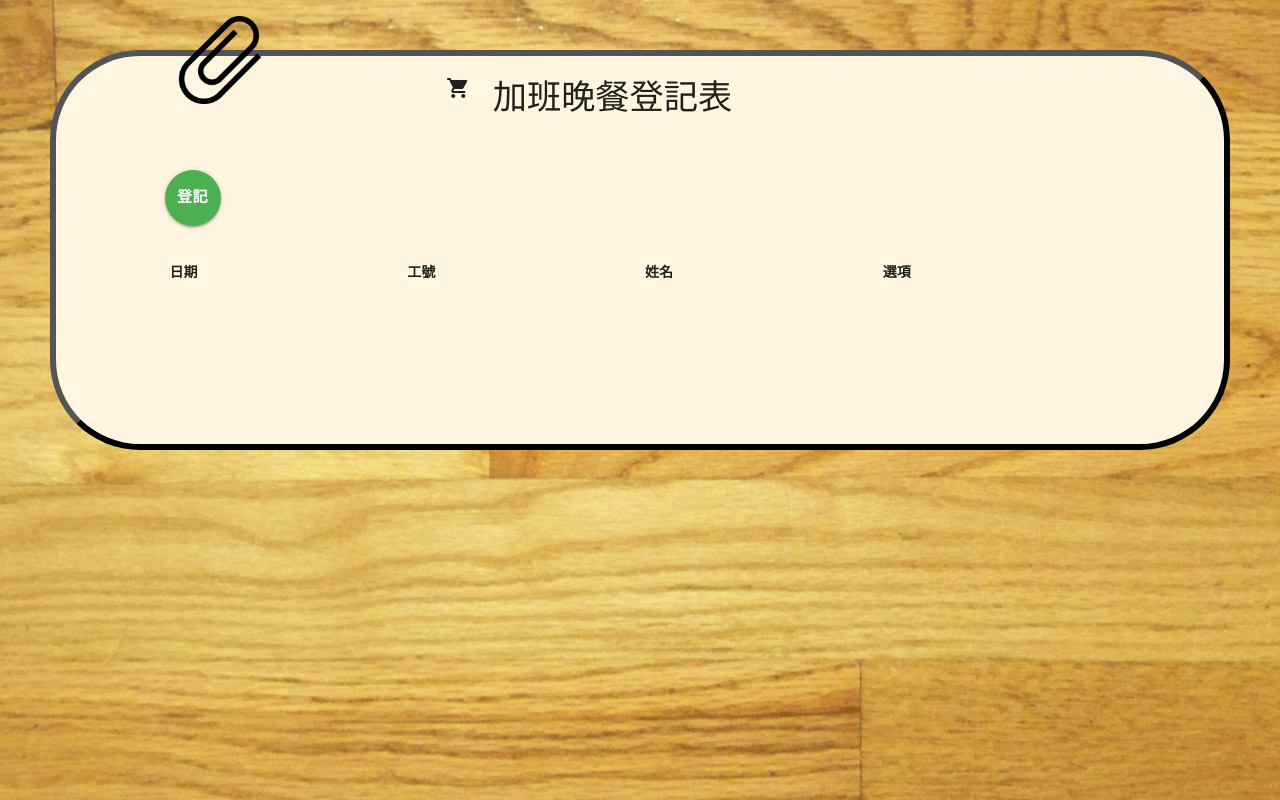
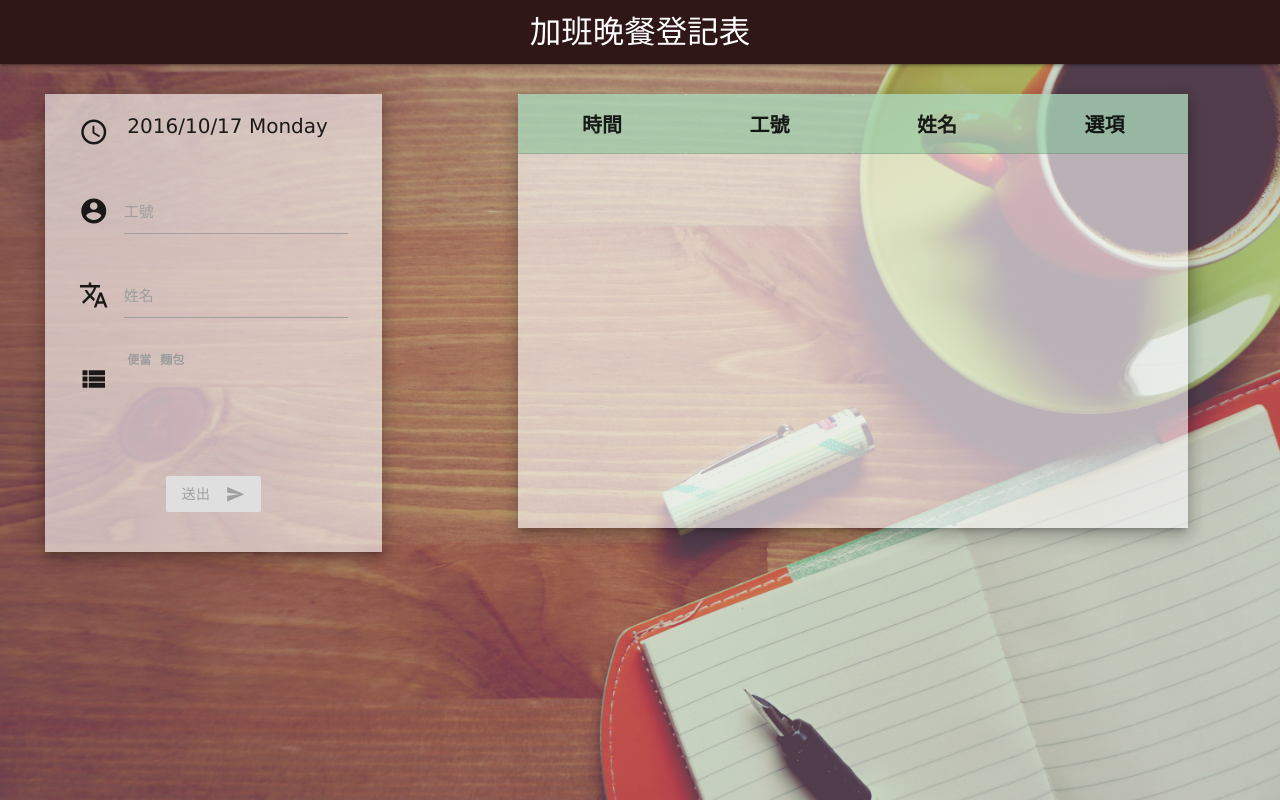
Before and after one commit to jason-4-github/dinnerformwebsite, a Node server app: page / in a window 1280 px wide. Run offline with Node 20, Linux system fonts and the light colour scheme; lists and menus that the app fills with data are empty; some libraries are stand-ins or nearby versions.

Commit message:
style: update UI

```diff
--- a/public/javascripts/normaljs.js
+++ b/public/javascripts/normaljs.js
@@ -2,18 +2,30 @@ $(document).ready(begin);
 
 function begin(){
 
-  var $window = $(window);
+  var hei = $('.formStyle').css("height");
+  $('.tabContent').css("height",hei);
 
-  $('#formDiv').css("display","none");
-  $('#backBtnDiv').css("display","none");
+
+  function hideInSmall(){
+    if( $(window).width() < 762 ){
+      $('.contain').addClass("hide");
+      /*$('.formStyle').removeClass("m4 l4");
+      $('.formStyle').addClass("m12 l12");
+      $('#detailDiv').removeClass("m8 l8");
+      $('#detailDiv').addClass("m12 l12");*/
+    }else{
+      $('.contain').removeClass("hide");
+    }
+  }
+
+  //$(window).resize(hideInSmall);
+  //hideInSmall();
 
   //show Weekend
-  var dayTrans = ["一","二","三","四","五","六","七"];
-
   $('#timeContent').html(moment().get('year')
     + "/" + (moment().get('month')+1)
     + "/" + moment().get('date')
-    +  "<br>星期"  + dayTrans[moment().day()-1]
+    + " " + moment().format('dddd')
   );
 
   //showData - changeDiv - inputData - showData
@@ -24,7 +36,6 @@ function begin(){
       $('#modal2').openModal();
     }else{
       passValue();
-      openClose(0);
       $('#tbodyContent').html("");
       getValue();
     }
@@ -32,7 +43,7 @@ function begin(){
   });
 
   //Opening Hours
-  if( moment().hours() < 16  && moment().hours() > 8 ){
+  if( moment().hours() < 15  && moment().hours() > 8 ){
     $("#sendBtn").removeClass("disable");
   }else if( moment().hours() == 8 && moment().minutes() >= 30 ){
     $("#sendBtn").removeClass("disable");
@@ -41,48 +52,6 @@ function begin(){
     $("#sendBtn").attr("disabled","disabled");
   }
 
-  //changeDiv function
-  $("#registBtn").click(function(){
-    openClose(1);
-  });
-  $("#backBtn").click(function(){
-    openClose(0);
-  });
-
-  //screen width items
-
-  function checkWidth() {
-      var windowsize = $window.width();
-      //clip adjust
-      if( windowsize < 500 ){
-        $('.clipImg').remove();
-      }else if (windowsize < 700 ) {
-        $('.clipImg').css( "margin-top" , -20 + "px" );
-      }else if( windowsize < 800 ){
-        $('.clipImg').css( "margin-top" , -30 + "px" );
-      }
-      //date style adjust
-      if( windowsize < 828 && windowsize > 600 ){
-        $('.dateLabel').remove();
-      }
-
-      if( windowsize < 364 ){
-        window.location.href = 'http://localhost:3000/fail';
-      }
-  }
-
-  checkWidth();
-
-  $(window).resize(checkWidth);
-
-}
-
-function openClose(i){
-  var kind = [ "block" , "none" ] ;
-  $('#btnDiv').css("display",kind[i]);
-  $('#detailDiv').css("display",kind[i]);
-  $('#formDiv').css("display",kind[ Math.abs(i-1) ] );
-  $('#backBtnDiv').css("display",kind[ Math.abs(i-1) ] );
 }
 
 function passValue(){
@@ -95,7 +64,7 @@ function passValue(){
 
 
   $.ajax({
-    url: 'http://192.168.1.122:8888/apis/add',
+    url: 'http://61.222.245.150:8001/apis/add',
     type: 'post',
     contentType: 'application/json',
     data: JSON.stringify(inputValues),
@@ -111,8 +80,9 @@ function passValue(){
 }
 
 function getValue(){
+
   $.ajax({
-    url: 'http://192.168.1.122:8888/apis/listToday',
+    url: 'http://61.222.245.150:8001/apis/listToday',
     type: 'get',
     contentType: 'application/json',
     success: function(data) {
@@ -128,15 +98,35 @@ function getValue(){
 }
 
 function showData(Data){
-  for(var arrIndex in Data){
-    $('#tbodyContent').append("<tr>");
+  /*for(var arrIndex in Data){
     for(key in Data[arrIndex]){
       if(key=="date"){
-        $('#tbodyContent').append("<td>"+ (moment().get('month')+1) + "/" + moment().get('date') + "</td>");
+
+        var timeTest = moment.unix(Data[arrIndex][key].substr(0,10)).format("HH點mm分ss秒") ;
+        $('#tbodyContent').append("<tr><td>"+ timeTest + "</td>");
+
       }else{
         $('#tbodyContent').append("<td>"+ Data[arrIndex][key]+ "</td>");
       }
     }
-    $('#tbodyContent').append("</tr>");
-  }
+  }*/
+
+var tempStr = "" ;
+
+  $.each(Data , function(index ,value){
+
+    tempStr += "<tr>" ;
+    $.each(value , function(key,data){
+
+      if(key == "date"){
+        var timeTest = moment.unix(data.substr(0,10)).format("HH點mm分ss秒") ;
+        tempStr += "<td>"+ timeTest + "</td>";
+      }else{
+        tempStr += "<td>"+ data + "</td>";
+      }
+    });
+    tempStr += "</tr>" ;
+
+  });
+  $('#tbodyContent').append(tempStr);
 }
--- a/public/stylesheets/style.css
+++ b/public/stylesheets/style.css
@@ -1,16 +1,7 @@
 body {
-  padding: 50px;
   font: 14px "Lucida Grande", Helvetica, "微軟正黑體", sans-serif;
-  background-image: url("../images/wood.jpg");
-}
-
-.contain{
-  border-radius: 90px 90px 90px 90px;
-  -moz-border-radius: 90px 90px 90px 90px;
-  -webkit-border-radius: 90px 90px 90px 90px;
-  border: 6px outset #000000;
-   min-height: 400px;
-   background-color: #fff5e0;
+  background-image: url("../images/backImg.jpeg");
+  background-size: cover;
 }
 
 a {
@@ -38,3 +29,52 @@ a {
 .text{
   background-color: white ;
 }
+
+.nav-wrapper{
+  background-color: rgba(0, 0, 0,0.8);
+}
+
+.switch{
+  margin-top: -20px ;
+}
+
+.contain{
+  padding-top: 30px ;
+
+}
+
+.formStyle{
+  background-color: rgba(255,255,255,0.6);
+  padding-bottom: 20px !important;
+}
+
+.tabContent{
+  background-color: rgba(255,255,255,0.6);
+  padding-bottom: 20px !important;
+}
+
+#sendBtn{
+  background-color: #00312d;
+}
+
+@media only screen and (max-width: 992px) and (min-width: 600px) {
+  #timeContent{
+    padding-top: 5px;
+    font-size: 15px;
+  }
+}
+
+@media only screen and (max-width: 744px) and (min-width: 600px) {
+  #timeContent{
+    padding-left: 40px;
+  }
+}
+
+.title-view {
+  background-color: rgba(121, 189, 143, 0.5);;
+}
+
+.title{
+  font-weight: 600;
+  font-size: 20px;
+}
--- a/views/index.jade
+++ b/views/index.jade
@@ -1,54 +1,48 @@
 extends layout
 
 block content
+
+  nav
+    div.nav-wrapper
+      a.brand-logo.center(href="#") 加班晚餐登記表
+
   .contain
-    //title
     .row
-      .col.m1.l1
-      .col.s12.m10.l10.row
-        .col.s4.m4.l4
-          img.left.clipImg(src="images/clip.png")
-          i.material-icons.prefix.right#headIcon shopping_cart
-        .col.s8.m8.l8
-          h4.left 加班晚餐登記表
 
-    //back button
-    .row#backBtnDiv
-      .col.m1.l1
-      .col.s12.m10.l10
-        a.btn-floating.btn-large.waves-effect.waves-light.green#backBtn
-          b 返回
+      //back button
+        .row#backBtnDiv
+          .col.m1.l1
+          .col.s12.m10.l10
+            a.btn-floating.btn-large.waves-effect.waves-light.green#backBtn
+              b 返回
 
-    //form
-    .row#formDiv
-      .col.m1.l1
-      .col.s12.m10.l10.row
-        form#formDetail(action="")
-        .col.s12.m12.l12
-          .row
-            .input-field.col.s12.m6.l6
+      //form
+      .col.s12.m4.l4.row#formDiv
+        .col.m1.l1
+        .col.s12.m10.l10.row.formStyle.z-depth-3
+          form#formDetail(action="")
+          .col.s12.m12.l12.row
+            .input-field.col.s12.m12.l12
               i.material-icons.prefix query_builder
               .row
-                .col.s3.m3.l3
-                .col.s9.m9.l9#timeContent
-              label.dateLabel(for="icon_prefix") 日期
+                .col.s2.m2.l2
+                .col.s10.m10.l10#timeContent
 
-            .input-field.col.s12.m6.l6
+            .input-field.col.s12.m12.l12
               i.material-icons.prefix account_circle
               input#input_companyId.validate(type="text" name="companyId")
               label(for="icon_telephone") 工號
 
-          .row
-            .input-field.col.s12.m6.l6
+            .input-field.col.s12.m12.l12
               i.material-icons.prefix translate
               input#input_name.validate(type="text" name="name")
               label(for="icon_telephone") 姓名
 
-            .input-field.col.s12.m6.l6
+            .input-field.col.s12.m12.l12
               i.material-icons.prefix view_list
               .row
-                .col.s3.m3.l3
-                .col.s9.m9.l9.switch: p
+                .col.s2.m2.l2
+                .col.s10.m10.l10.switch: p
                   input(name="item" type="radio" id="test1" value="便當")
                   label(for="test1")
                     b 便當
@@ -58,43 +52,42 @@ block content
                     b 麵包
 
 
-          .col.s12.m12.l12(style="padding-top:60px;text-align:center")
-            button.btn.waves-effect.waves-light#sendBtn(type="submit" name="action") 送出
-              i.material-icons.right send
+            .col.s12.m12.l12(style="padding-top:60px;text-align:center")
+              button.btn.waves-effect.waves-light#sendBtn(type="submit" name="action") 送出
+                i.material-icons.right send
 
-    //notice
-    .row#modal1.modal
-      .modal-content
-        h4.center 登記成功
-      div.modal-footer
-        a.modal-action.modal-close.waves-effect.waves-green.btn-flat 確定
+      //notice
+      .row#modal1.modal
+        .modal-content
+          h4.center 登記成功
+        div.modal-footer
+          a.modal-action.modal-close.waves-effect.waves-green.btn-flat 確定
 
-    //notice2
-    .row#modal2.modal
-      .modal-content
-        h4 Oops !!
-        p
-          h5.center 有欄位沒有填，請再確認一次!!
-      div.modal-footer
-        a.modal-action.modal-close.waves-effect.waves-green.btn-flat 確定
+      //notice2
+      .row#modal2.modal
+        .modal-content
+          h4 Oops !!
+          p
+            h5.center 有欄位沒有填，請再確認一次!!
+        div.modal-footer
+          a.modal-action.modal-close.waves-effect.waves-green.btn-flat 確定
 
-    //write button
-    .row#btnDiv
-      .col.m1.l1
-      .col.s12.m10.l10
-        a.btn-floating.btn-large.waves-effect.waves-light.green#registBtn
-          b.animated.infinite.bounceIn.animWords 登記
+      //write button
+        .row#btnDiv
+          .col.m1.l1
+          .col.s12.m10.l10
+            a.btn-floating.btn-large.waves-effect.waves-light.green#registBtn: b 登記
 
-    //result
-    .row#detailDiv
-      .col.m1.l1
-      .col.s12.m10.l10
-        .tabContent
-          table.striped
-            thead
-              tr
-                th 日期
-                th 工號
-                th 姓名
-                th 選項
-            tbody#tbodyContent
+      //result
+      .col.s12.m8.l8.row#detailDiv
+        .col.m1.l1
+        .col.s12.m10.l10
+          .tabContent.z-depth-3
+            table.bordered.highlight.centered
+              thead.title-view
+                tr
+                  th.title 時間
+                  th.title 工號
+                  th.title 姓名
+                  th.title 選項
+              tbody#tbodyContent
```
Also changed, not shown: public/images/backImg.jpeg (added).
